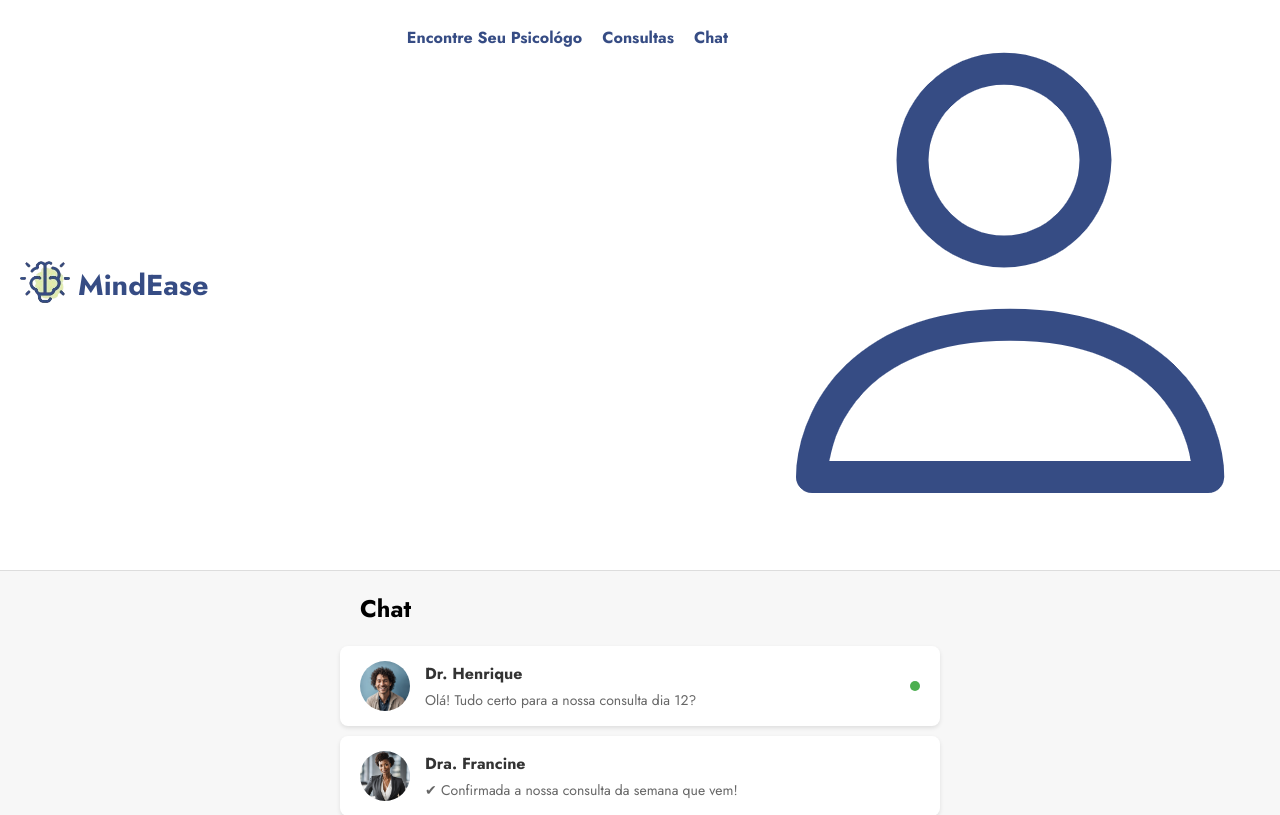
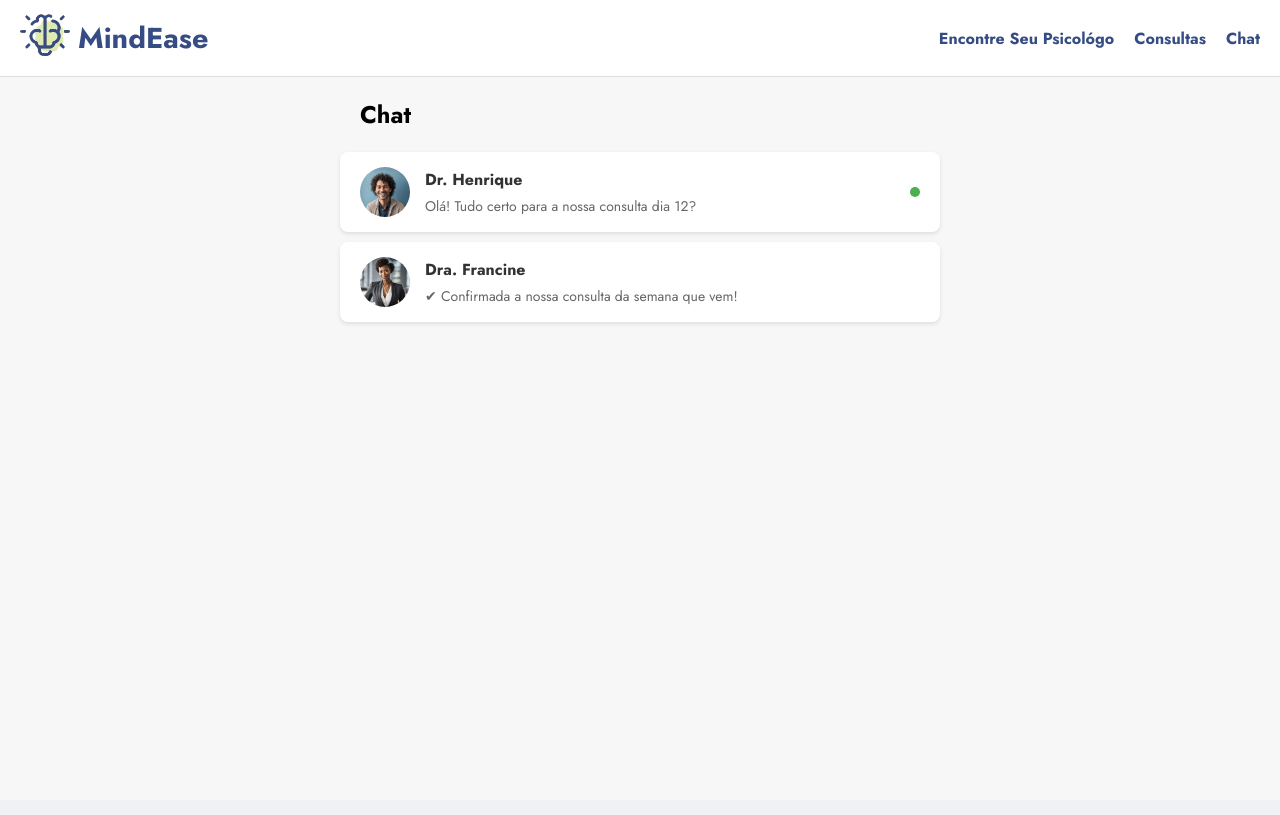
Before and after one commit to Jonatas10J/MindEase-, a Flask app: page /chat-conversas in a window 1280 px wide. Shown: the top 815 px of the page. After the commit the page ends 324 px from the top, so only its background shows below. Run offline with Flask 3, Linux system fonts and the light colour scheme.

Commit message:
remoção icone

```diff
--- a/app/templates/chat-conversas.html
+++ b/app/templates/chat-conversas.html
@@ -23,7 +23,6 @@
               <li><a href={{ url_for('tela_funcionario') }} class="nav-link"><b>Encontre Seu Psicológo</b></a></li>
               <li><a href={{ url_for('consultas') }} class="nav-link"><b>Consultas</b></a></li>
               <li><a href={{ url_for('chat_conversas') }} class="nav-link"><b>Chat</b></a></li>
-              <li><a href={{ url_for('perfil_funcionario') }} class="nav-link perfil-icon"><img src="../static/images/perfil-icon.png" alt="icon"></a></li>
             </ul>
         </div>
     </nav>
```
